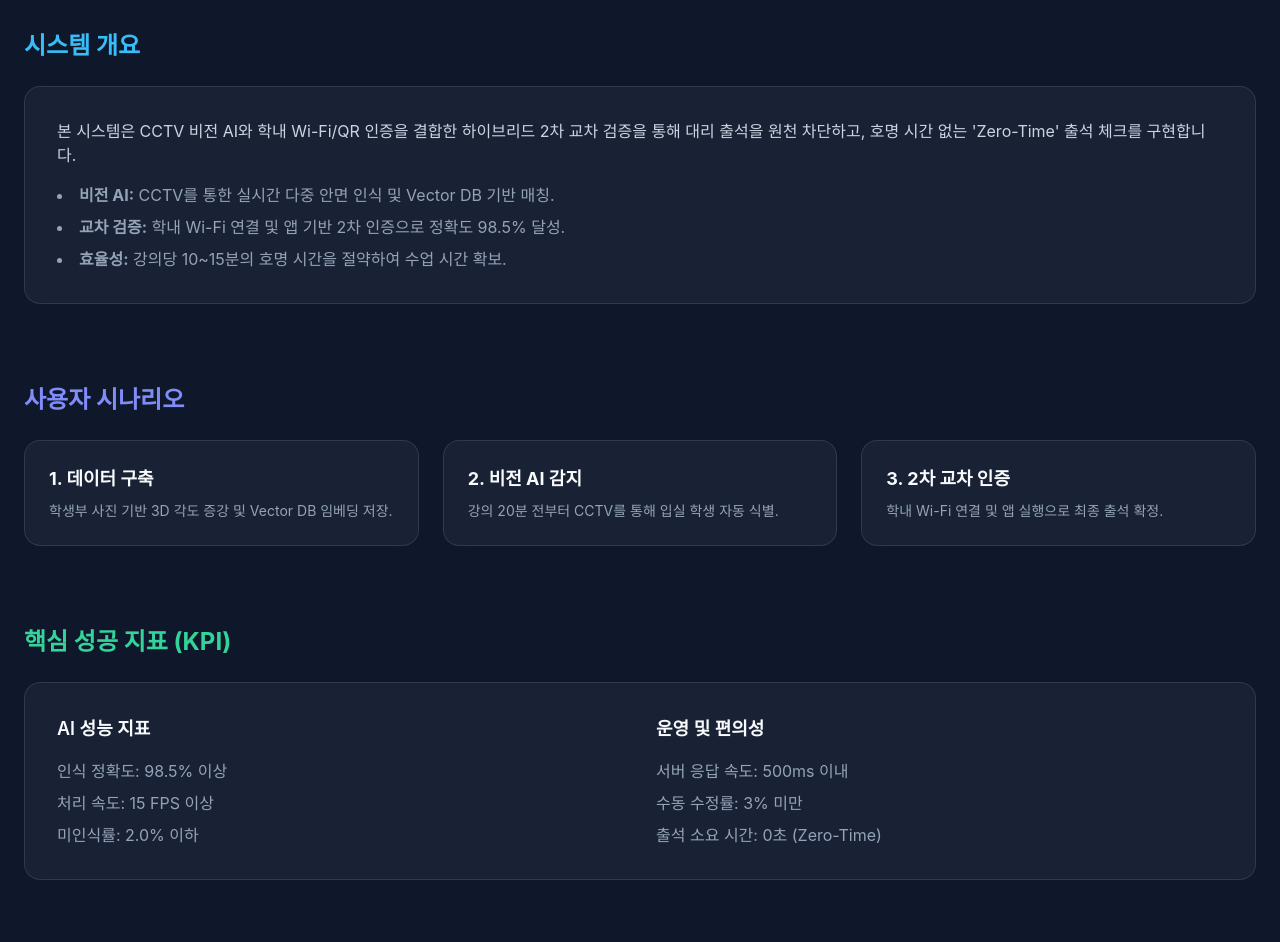
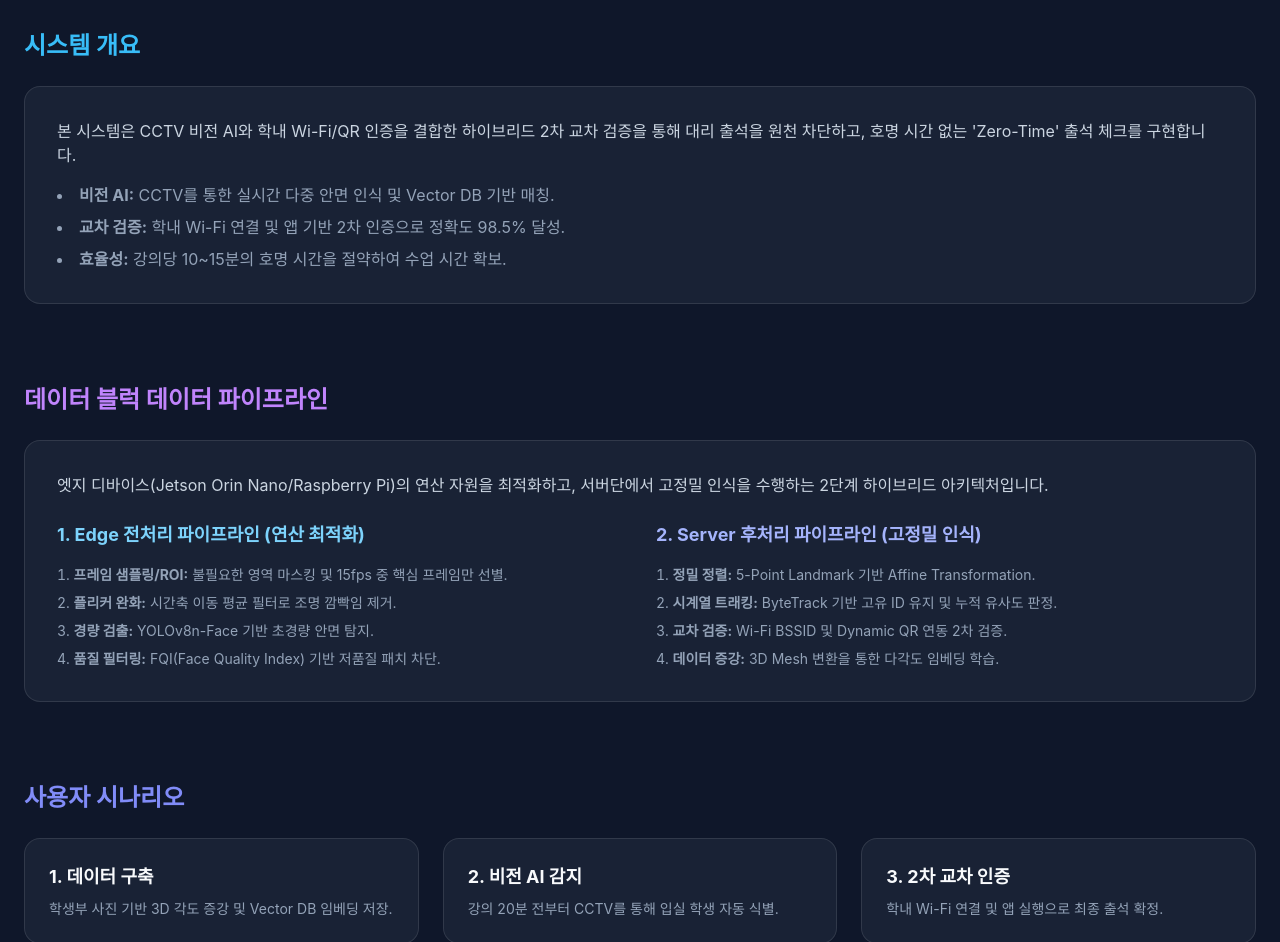
Before and after one commit to SeunghoSong/song_make_and_move, a plain HTML site: page index.html in a window 1280 px wide. Shown: the part 186-1128 px from the top of the page. Drawn offline with nearby package versions, Linux system fonts and the light colour scheme.

Commit message:
학습계획 추가 및 홈페이지 수정4

```diff
--- a/index.html
+++ b/index.html
@@ -22,6 +22,7 @@
             </div>
             <div class="hidden md:flex space-x-8 text-sm font-medium text-slate-300">
                 <a href="#overview" class="hover:text-sky-400">시스템 개요</a>
+                <a href="#pipeline" class="hover:text-sky-400">데이터 파이프라인</a>
                 <a href="#scenario" class="hover:text-sky-400">사용자 시나리오</a>
                 <a href="#kpi" class="hover:text-sky-400">성공 지표</a>
             </div>
@@ -42,6 +43,35 @@
                     <li><strong>교차 검증:</strong> 학내 Wi-Fi 연결 및 앱 기반 2차 인증으로 정확도 98.5% 달성.</li>
                     <li><strong>효율성:</strong> 강의당 10~15분의 호명 시간을 절약하여 수업 시간 확보.</li>
                 </ul>
+            </div>
+        </section>
+
+        <!-- Data Pipeline -->
+        <section id="pipeline" class="mb-20">
+            <h2 class="text-2xl font-bold mb-6 text-purple-400">데이터 블럭 데이터 파이프라인</h2>
+            <div class="glass-panel p-8 rounded-2xl">
+                <p class="text-slate-300 mb-6">엣지 디바이스(Jetson Orin Nano/Raspberry Pi)의 연산 자원을 최적화하고, 서버단에서 고정밀 인식을 수행하는 2단계 하이브리드 아키텍처입니다.</p>
+
+                <div class="grid grid-cols-1 lg:grid-cols-2 gap-8">
+                    <div class="space-y-4">
+                        <h3 class="font-bold text-lg text-sky-300">1. Edge 전처리 파이프라인 (연산 최적화)</h3>
+                        <ul class="text-sm text-slate-400 space-y-2 list-decimal list-inside">
+                            <li><strong>프레임 샘플링/ROI:</strong> 불필요한 영역 마스킹 및 15fps 중 핵심 프레임만 선별.</li>
+                            <li><strong>플리커 완화:</strong> 시간축 이동 평균 필터로 조명 깜빡임 제거.</li>
+                            <li><strong>경량 검출:</strong> YOLOv8n-Face 기반 초경량 안면 탐지.</li>
+                            <li><strong>품질 필터링:</strong> FQI(Face Quality Index) 기반 저품질 패치 차단.</li>
+                        </ul>
+                    </div>
+                    <div class="space-y-4">
+                        <h3 class="font-bold text-lg text-indigo-300">2. Server 후처리 파이프라인 (고정밀 인식)</h3>
+                        <ul class="text-sm text-slate-400 space-y-2 list-decimal list-inside">
+                            <li><strong>정밀 정렬:</strong> 5-Point Landmark 기반 Affine Transformation.</li>
+                            <li><strong>시계열 트래킹:</strong> ByteTrack 기반 고유 ID 유지 및 누적 유사도 판정.</li>
+                            <li><strong>교차 검증:</strong> Wi-Fi BSSID 및 Dynamic QR 연동 2차 검증.</li>
+                            <li><strong>데이터 증강:</strong> 3D Mesh 변환을 통한 다각도 임베딩 학습.</li>
+                        </ul>
+                    </div>
+                </div>
             </div>
         </section>
 
```
Also changed, not shown: 1 other file.
